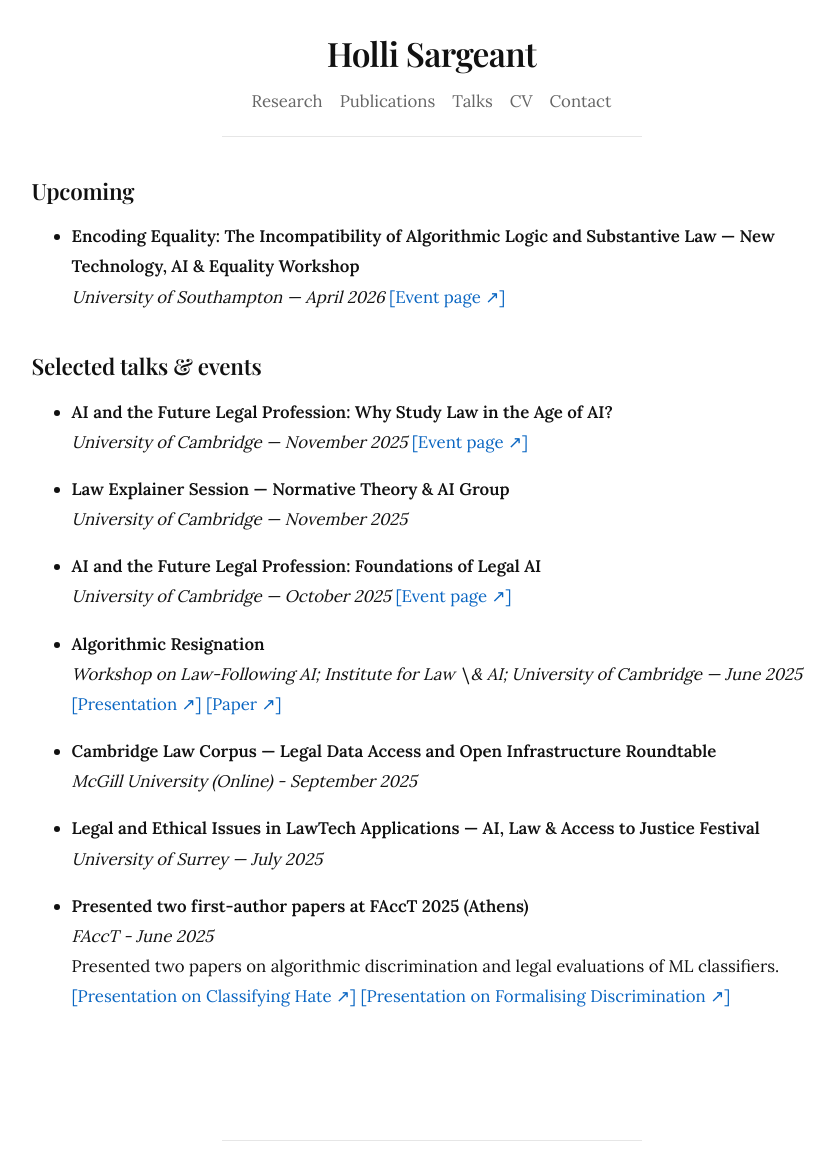
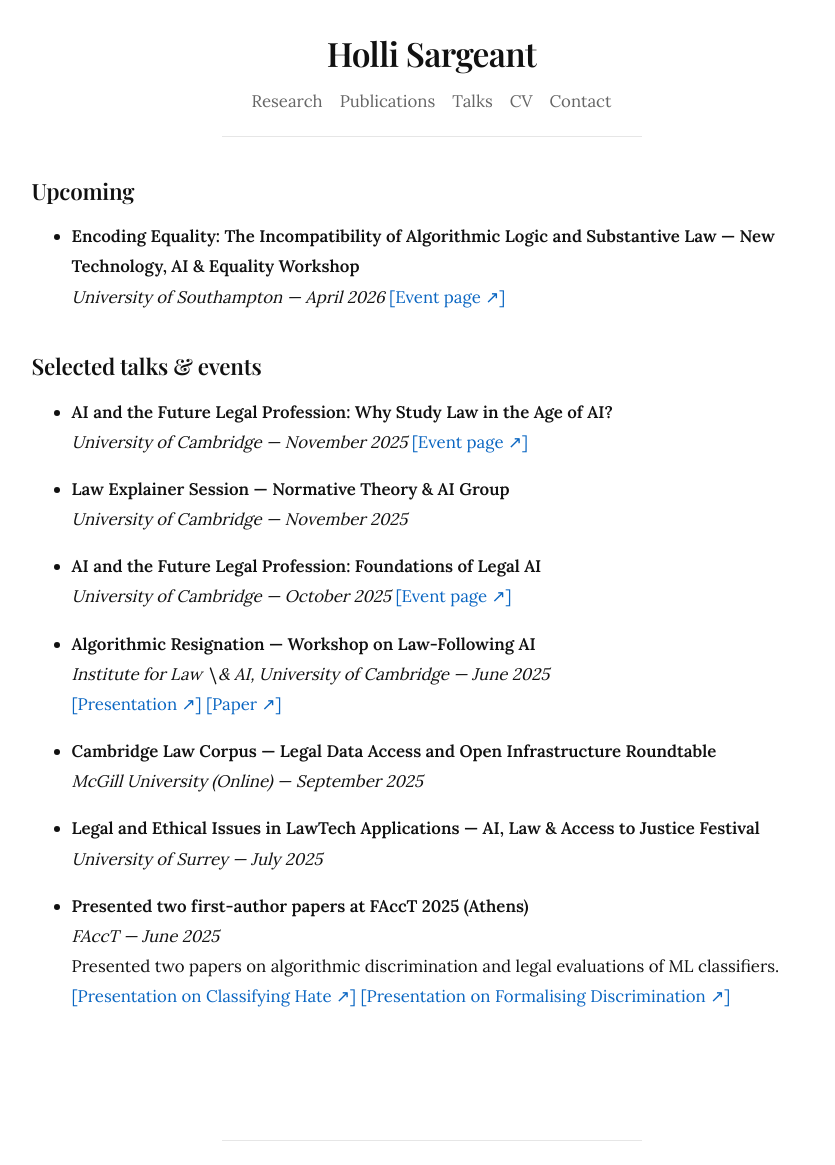
Before and after one commit to hollisargeant/hollisargeant.github.io, a Jekyll site: the page built from talks.md, in a window 1280 px wide. Shown: the whole page, without its empty margins (201-1036 px from the left). Built offline with Jekyll 4.4.1, drawn with Linux system fonts in a browser that asks for light colours.

```diff
--- a/talks.md
+++ b/talks.md
@@ -35,17 +35,17 @@ permalink: /talks/
 - **AI and the Future Legal Profession: Foundations of Legal AI**
   *University of Cambridge — October 2025* [[Event page ↗︎]](https://www.law.cam.ac.uk/press/events/2025/10/ai-and-future-legal-profession-foundations-legal-ai)
 
-- **Algorithmic Resignation**
-  *Workshop on Law-Following AI; Institute for Law \& AI; University of Cambridge — June 2025*
+- **Algorithmic Resignation — Workshop on Law-Following AI**
+  *Institute for Law \& AI, University of Cambridge — June 2025*
   [[Presentation ↗︎]](https://youtu.be/D5m94opZ7bI?si=wvFj0H6ro5-LW6TQ) [[Paper ↗︎]](https://doi.org/10.1109/MC.2024.3431328)
 
 - **Cambridge Law Corpus — Legal Data Access and Open Infrastructure Roundtable**
-  *McGill University (Online) - September 2025*
+  *McGill University (Online) — September 2025*
 
 - **Legal and Ethical Issues in LawTech Applications — AI, Law & Access to Justice Festival**
   *University of Surrey — July 2025*
 
 - **Presented two first-author papers at FAccT 2025 (Athens)**
-  *FAccT - June 2025*
+  *FAccT — June 2025*
   Presented two papers on algorithmic discrimination and legal evaluations of ML classifiers.
   [[Presentation on Classifying Hate ↗︎]](https://youtu.be/iTlBDnqURcY?si=0RztC3HSPCRXH8G-) [[Presentation on Formalising Discrimination ↗︎]](https://youtu.be/UAtJCRvom1s?si=8ucVNRkpTnHtjDtW)
```
